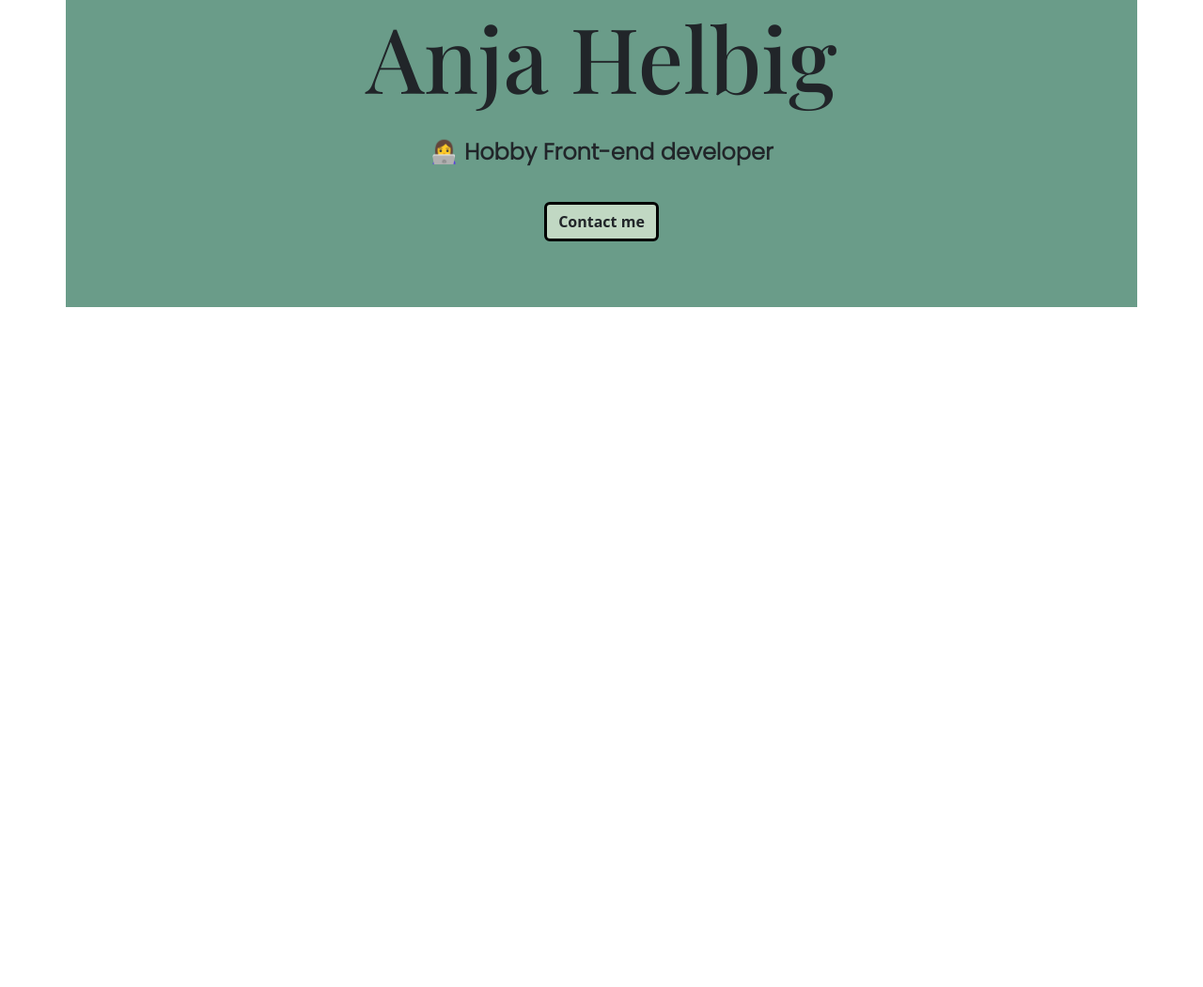
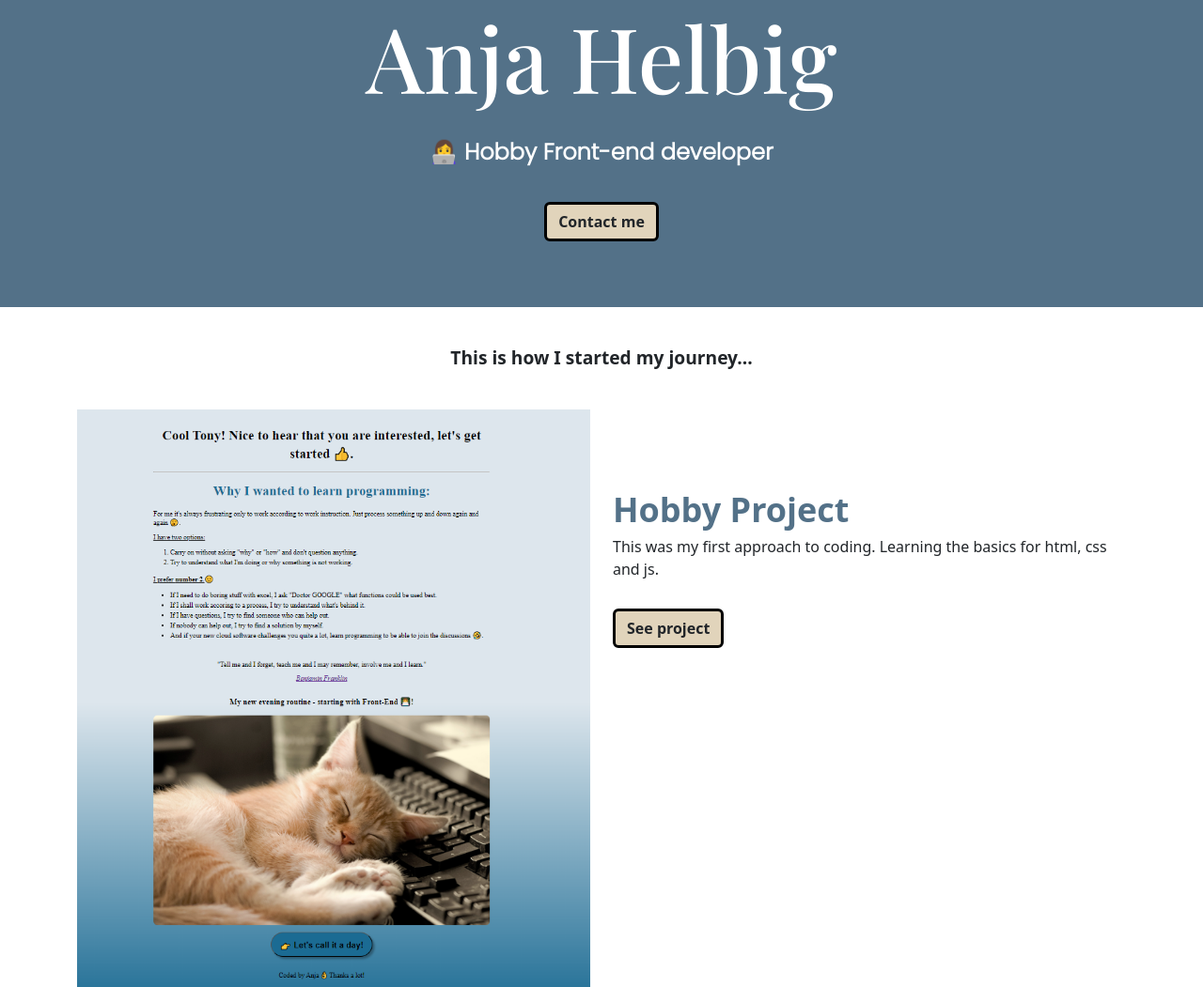
Before and after one commit to AnjaHelbig/SheCodesResponsive-PortfolioProject, a plain HTML site: page index.html in a window 1280 px wide. Shown: the part 118-1169 px from the top of the page at 94% size. Before the commit the page ends 800 px from the top, so only its background shows below. Drawn offline with nearby package versions, Linux system fonts and the light colour scheme; a web font is replaced by a local one.

Commit message:
Adding the first project

```diff
--- a/index.html
+++ b/index.html
@@ -23,12 +23,35 @@
     <title>Portfolio Anja Helbig</title>
   </head>
   <body>
-    <div class="container homeHeader">
+    <div class="homeHeader">
       <h2>👋 Hello, I'm</h2>
       <h1>Anja Helbig</h1>
       <h3>👩‍💻 Hobby Front-end developer</h3>
       <a href="#" class="btn btn-branding">Contact me</a>
     </div>
+
+    <p>This is how I started my journey...</p>
+
+    <div class="container">
+      <div class="row">
+        <div class="col-sm-6">
+          <img
+            src="/sources/media/firstProject.png"
+            alt="SheCodesFirstProject"
+            class="img-fluid"
+          />
+        </div>
+        <br />
+        <div class="col-sm-6 project">
+          <div class="projectHeader">Hobby Project</div>
+          <div class="projectText">
+            This was my first approach to coding. Learning the basics for html,
+            css and js.
+          </div>
+          <a href="#" class="btn btn-branding">See project</a>
+      </div>
+    </div>
+
     <script
       src="https://cdn.jsdelivr.net/npm/bootstrap@5.3.2/dist/js/bootstrap.bundle.min.js"
       integrity="sha384-C6RzsynM9kWDrMNeT87bh95OGNyZPhcTNXj1NW7RuBCsyN/o0jlpcV8Qyq46cDfL"
--- a/sources/style.css
+++ b/sources/style.css
@@ -1,5 +1,5 @@
 .homeHeader {
-  background-color: #6a9c89;
+  background-color: #537188;
   text-align: center;
   padding: 70px;
 }
@@ -8,18 +8,21 @@ h2 {
   font-size: 36px;
   font-weight: bold;
   font-family: "Poppins", sans-serif;
+  color: white;
 }
 
 h1 {
   font-size: 96px;
   font-family: "Playfair Display", serif;
   margin-bottom: 30px;
+  color: white;
 }
 
 h3 {
   font-size: 24px;
   font-weight: bold;
   font-family: "Poppins", sans-serif;
+  color: white;
 }
 
 .btn-branding {
@@ -27,7 +30,7 @@ h3 {
   border-color: black;
   font-weight: bold;
   margin-top: 30px;
-  background-color: #c1d8c3;
+  background-color: #e1d4bb;
 }
 
 .btn:hover {
@@ -35,6 +38,29 @@ h3 {
   border-color: black;
   font-weight: bold;
   margin-top: 30px;
-  background-color: #6a9c89;
-  color: white;
+  background-color: #537188;
+  color: #e1d4bb;
 }
+
+.container {
+  display: block;
+  margin: 0 auto;
+}
+
+p {
+  text-align: center;
+  margin-top: 40px;
+  margin-bottom: 40px;
+  font-weight: bold;
+  font-size: larger;
+}
+
+.project {
+  margin-top: 80px;
+}
+
+.projectHeader {
+  font-weight: bold;
+  font-size: 36px;
+  color: #537188;
+}
```
Also changed, not shown: sources/media/GitHubIcon_transparent.png (added), sources/media/GitHubIcon_transparent_white.png (added), sources/media/firstProject.png (added), sources/media/learningJapanese.png (added), sources/media/weatherApp.png (added), sources/media/worldClock.png (added).
